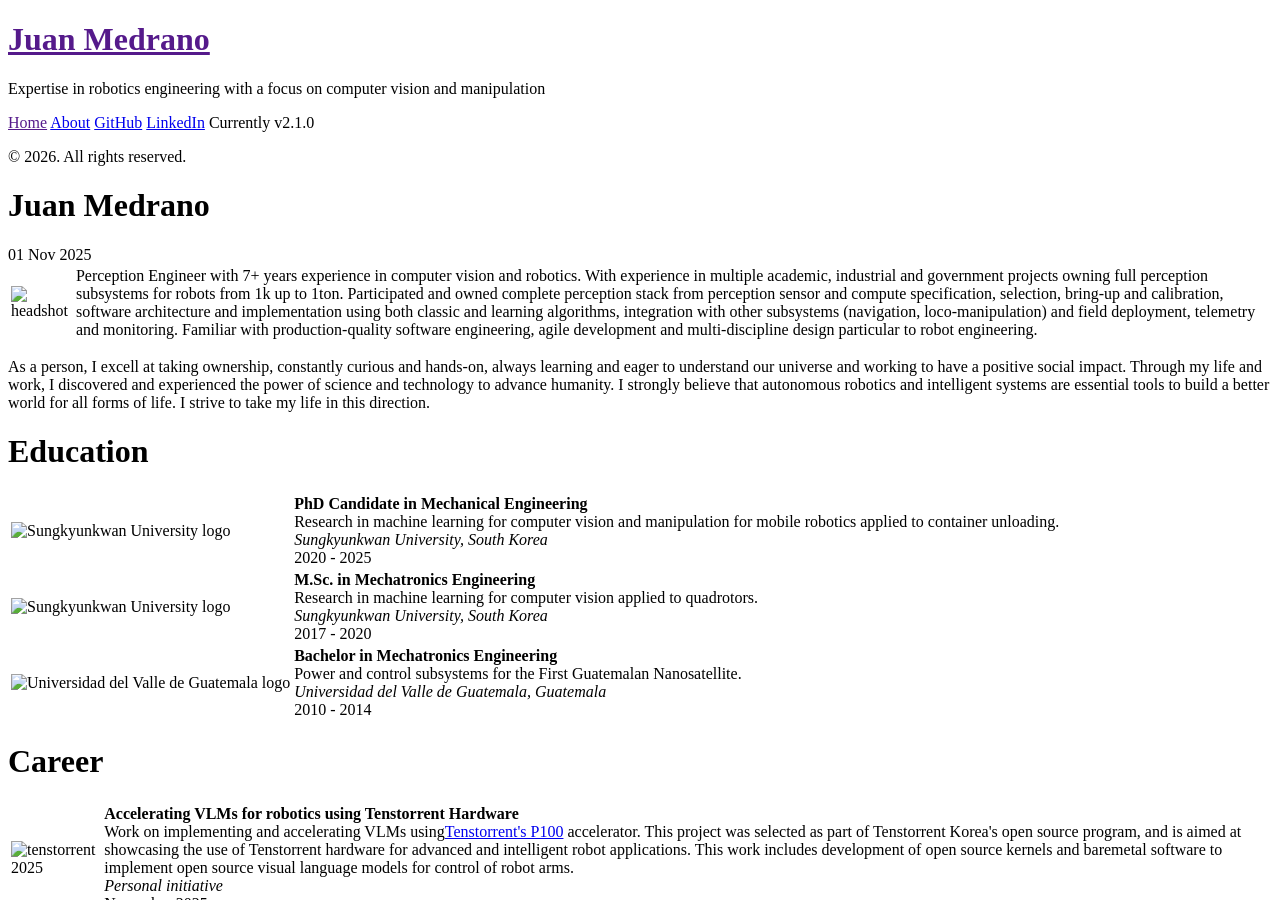
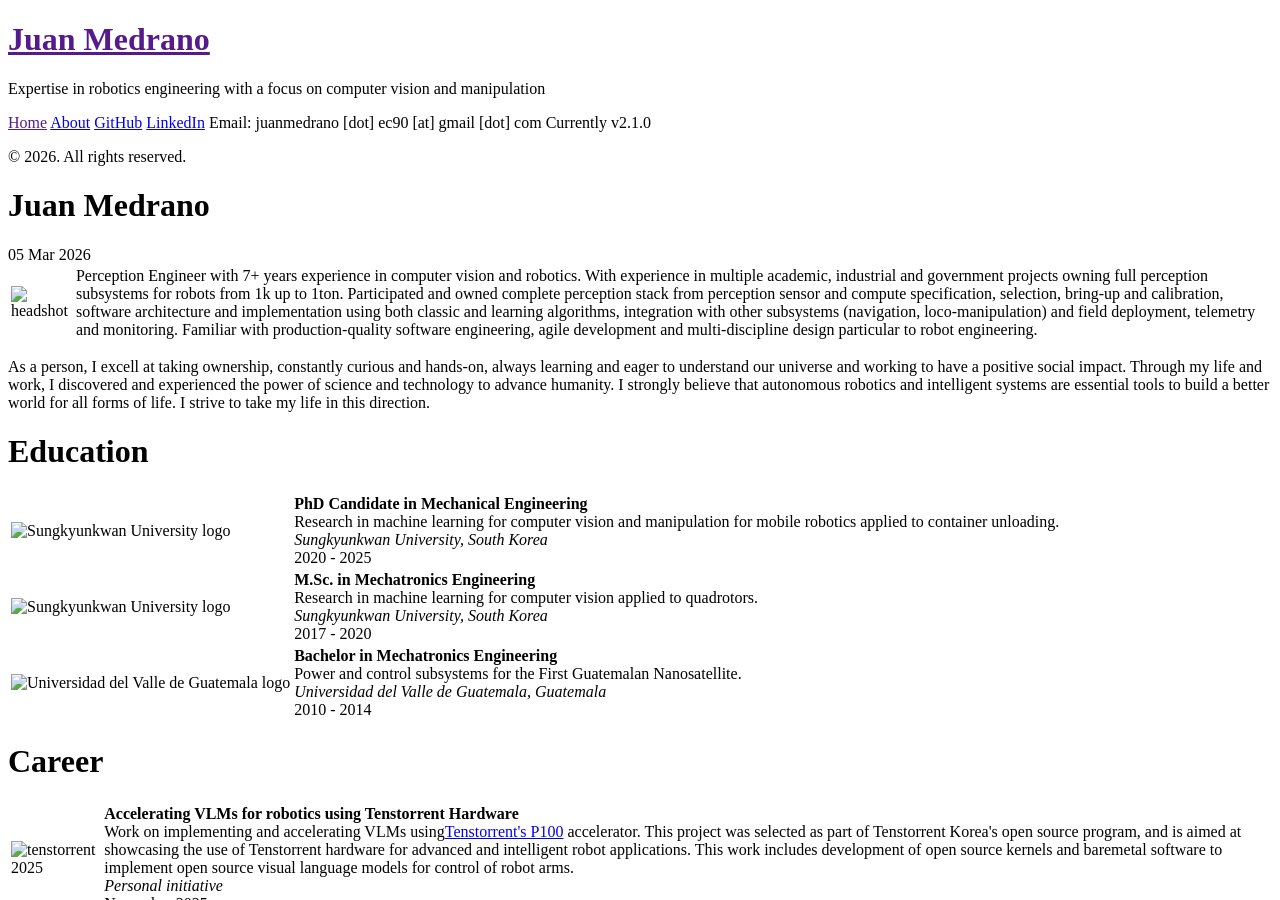
Before and after one commit to juanmed/juanmed.github.io, a Jekyll site: the page built from _posts/2026-03-05-presentation.md, in a window 1280 px wide and 900 px high. Built offline with Jekyll 4.4.1, drawn with Linux system fonts in a browser that asks for light colours.

Commit message:
Update date and contact inf

```diff
--- a/_includes/sidebar.html
+++ b/_includes/sidebar.html
@@ -28,6 +28,7 @@
 
       <a class="sidebar-nav-item" href="{{ site.github.repo }}">GitHub</a>
       <a class="sidebar-nav-item" href="{{ site.linkedin.url }}">LinkedIn</a>
+      <span class="sidebar-nav-item">Email: juanmedrano [dot] ec90 [at] gmail [dot] com</span>
       <span class="sidebar-nav-item">Currently v{{ site.version }}</span>
     </nav>
 
```
Also changed, not shown: _posts/2026-03-05-presentation.md (renamed from _posts/2025-11-01-presentation.md).
